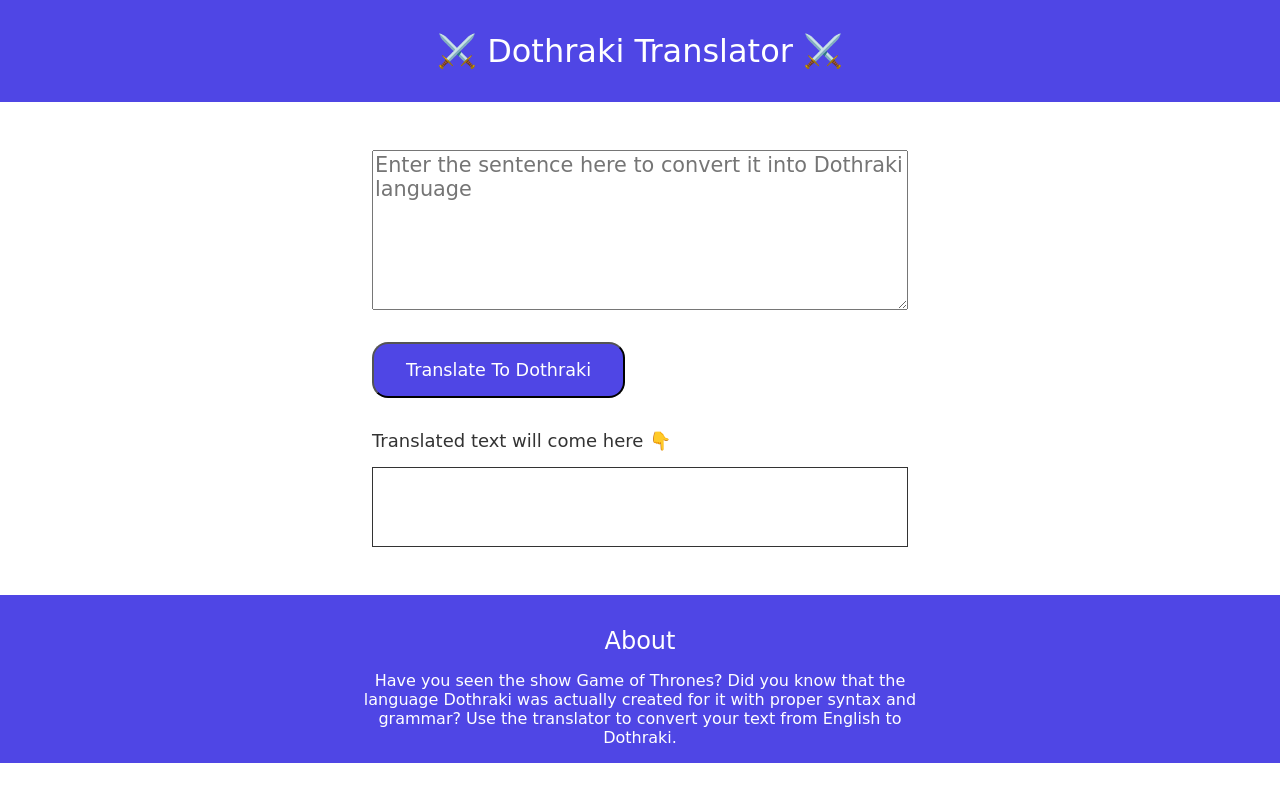
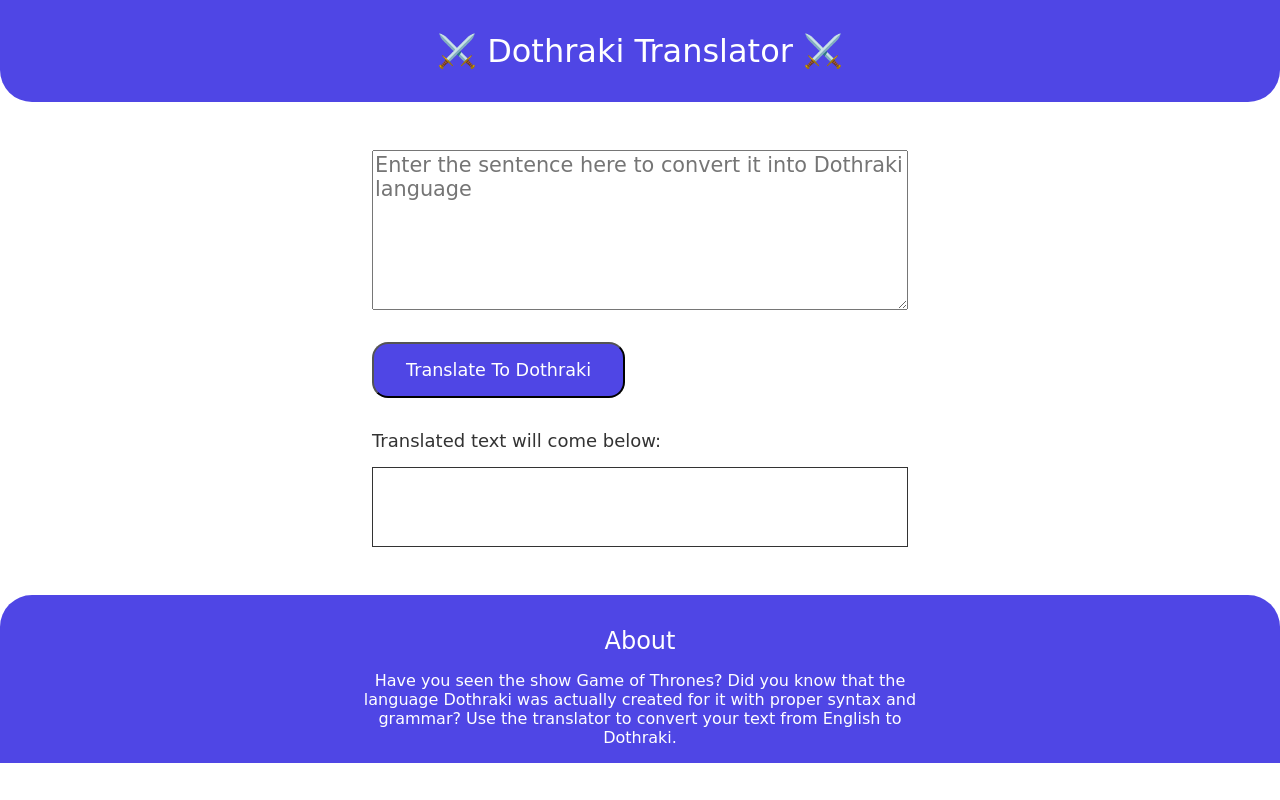
Before and after one commit to bhavyaj12/bhavyaj-markSeven-SignLang, a plain HTML site: page index.html in a window 1280 px wide. Drawn offline with Linux system fonts and the light colour scheme.

Commit message:
style: added som styles

```diff
--- a/index.html
+++ b/index.html
@@ -16,7 +16,7 @@
         <button id="btn-translate">Translate To Dothraki</button>
 
 
-    <div class="outputtext"> Translated text will come here 👇</div>
+    <div class="outputtext"> Translated text will come below:</div>
     <div id="output"></div>
 
     </div>
--- a/styles.css
+++ b/styles.css
@@ -19,6 +19,8 @@ nav {
     background-color: var(--primary);
     text-align: center;
     margin-top: 0;
+    border-bottom-left-radius: 2rem;
+    border-bottom-right-radius: 2rem;
 }
 
 nav div {
@@ -78,6 +80,8 @@ footer {
     position: relative;
     width: 100%;
     padding: 1rem;
+    border-top-left-radius: 2rem;
+    border-top-right-radius: 2rem;
 }
 
 footer div {
```
